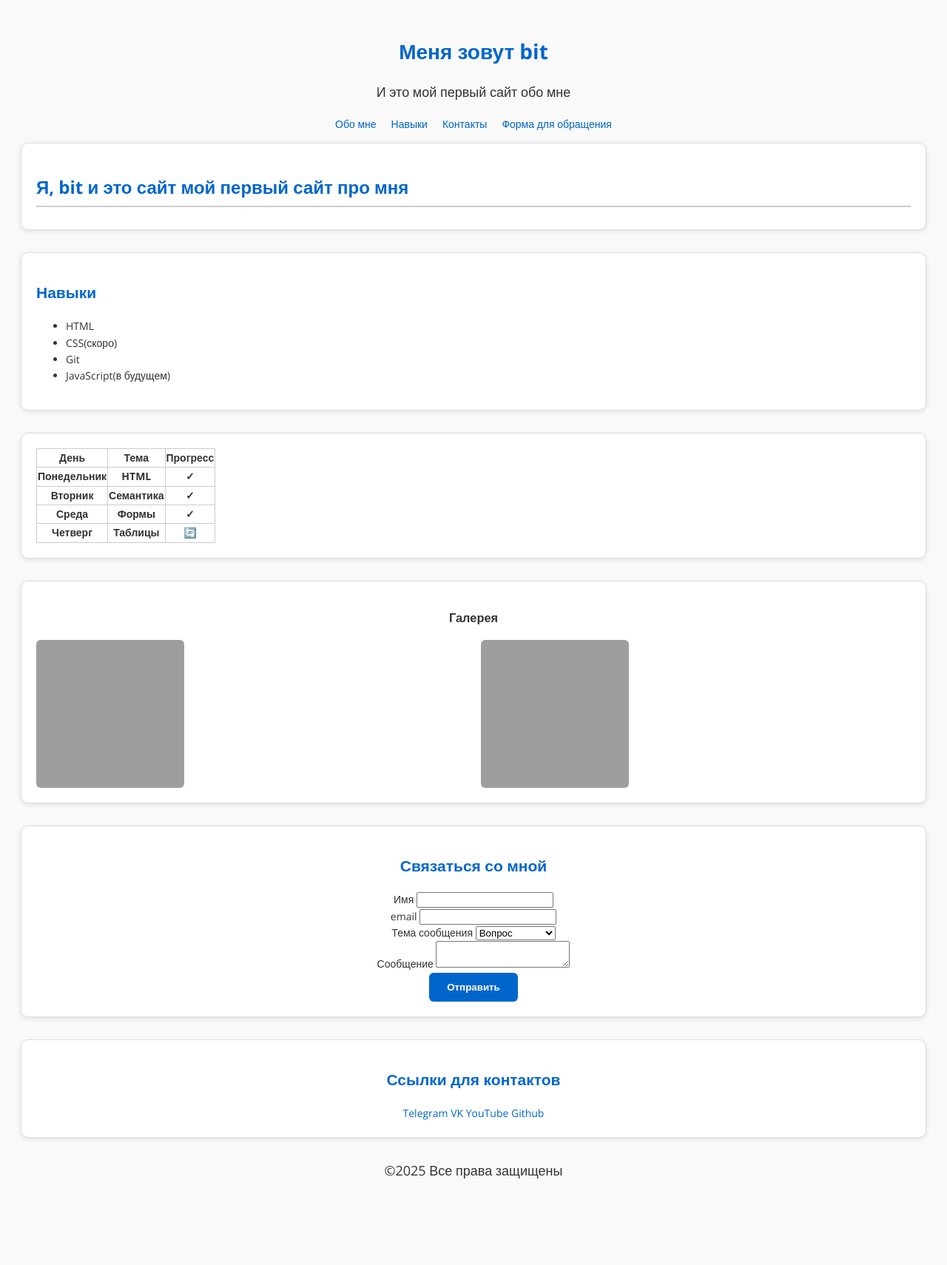
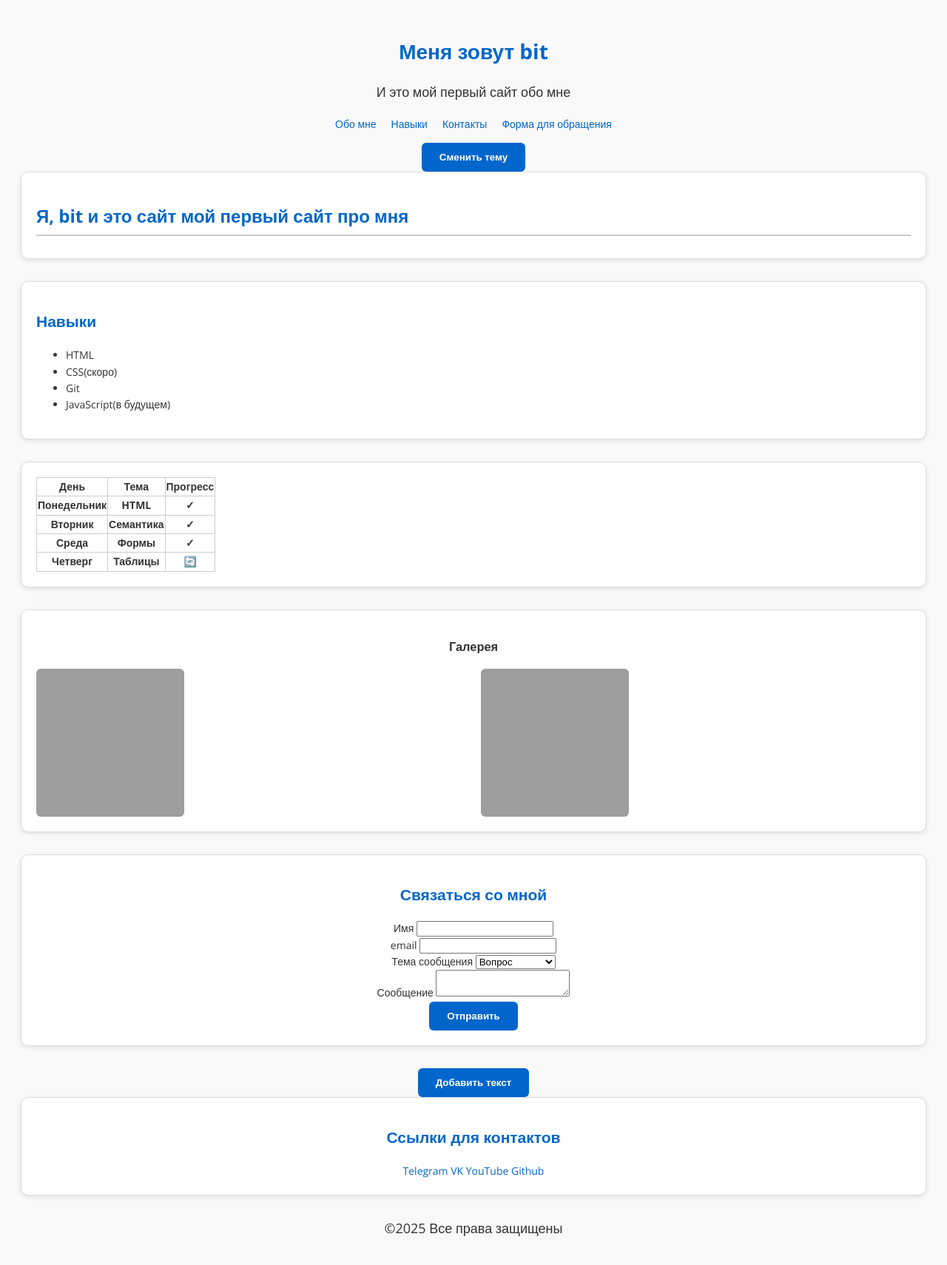
Before and after one commit to bit-to-b1t/first-site, a plain HTML site: page index.html in a window 1280 px wide. Shown: the whole page at 74% size. Before the commit the page ends 1642 px from the top, so only its background shows below. Drawn offline with nearby package versions, Linux system fonts and the light colour scheme; grey boxes are pictures that could not be loaded.

Commit message:
Update index.html

```diff
--- a/index.html
+++ b/index.html
@@ -22,6 +22,7 @@
         <li><a href="#contacts_form">Форма для обращения</a></li>
       </ul>
     </nav>
+    <button id = "toggleTheme">Сменить тему</button>
   </header>
   <main>
     <section id = "about">
@@ -73,6 +74,7 @@
         <img src="https://i.pinimg.com/736x/ff/1b/bf/ff1bbffc7465d6799b47f1686a424d86.jpg" alt="kitya">
         </div>
     </section>
+
       </main>
     <footer id = "contacts">
 
@@ -99,6 +101,8 @@
           <button type = "submut">Отправить</button>
         </form>
       </section>
+      <button id = "addTextBtn">Добавить текст</button>
+      <div id="textContainer"></div>
       <section id = "contacts-link">
         <h2>Ссылки для контактов</h2>
         <a href="https://web.telegram.org/">Telegram</a>
```
